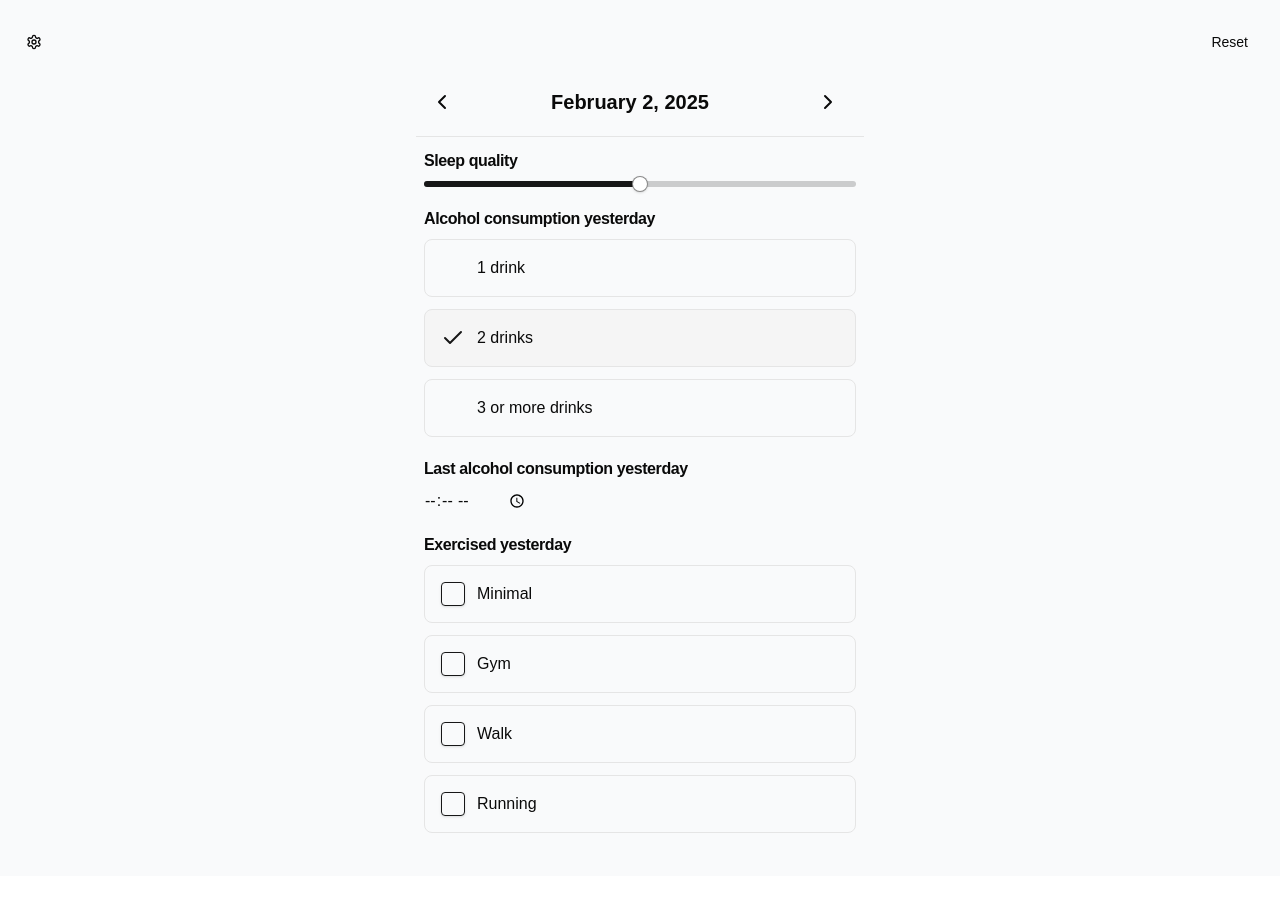
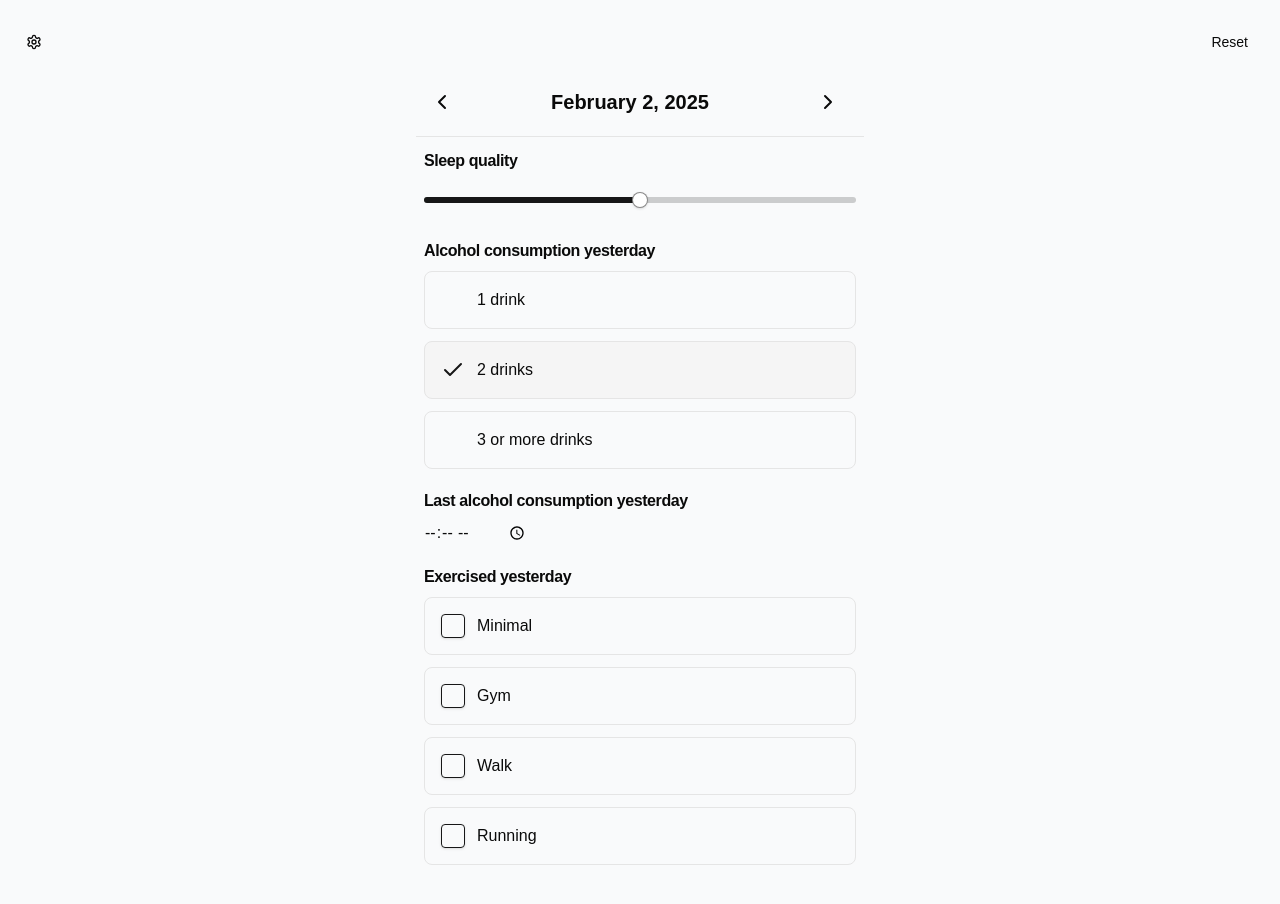
Before and after one commit to ThomasStock/tracker, a React (Vite) app: page / in a window 1280 px wide. Before the commit the page ends 876 px from the top, so only its background shows below. Built offline with nearby package versions, Linux system fonts and the light colour scheme.

Commit message:
range work

```diff
--- a/src/EntriesEditor/EntriesEditor.tsx
+++ b/src/EntriesEditor/EntriesEditor.tsx
@@ -41,9 +41,9 @@ export const EntriesEditor = () => {
   });
 
   return (
-    <div {...handlers} className="min-h-screen bg-gray-50">
+    <div className="min-h-screen bg-gray-50">
       <div className="mx-auto max-w-md">
-        <CardHeader className="space-y-4 px-2 sticky top-0 bg-gray-50 z-20 pb-4 pt-6 border-b mb-4">
+        <CardHeader {...handlers} className="space-y-4 px-2 sticky top-0 bg-gray-50 z-20 pb-4 pt-6 border-b mb-4">
           <div className="flex items-center justify-between gap-4">
             <Button variant="ghost" size="icon" onClick={goBack}>
               <ChevronLeft className="!size-6" />
--- a/src/EntriesEditor/EnumEditor.tsx
+++ b/src/EntriesEditor/EnumEditor.tsx
@@ -1,7 +1,7 @@
 import React from "react";
 import { type EnumValue } from "../store/entriesAtom";
 import type { EnumTemplate } from "../store/templateAtom";
-import { RadioGroup, RadioGroupItem } from "@/components/ui/radio-group";
+import { RadioGroup } from "@/components/ui/radio-group";
 import { Label } from "@/components/ui/label";
 import { Check } from "lucide-react"; // Import the checkmark icon
 
--- a/src/EntriesEditor/RangeEditor.tsx
+++ b/src/EntriesEditor/RangeEditor.tsx
@@ -10,17 +10,16 @@ interface RangeEditorProps {
 }
 
 export const RangeEditor: React.FC<RangeEditorProps> = ({ templateItem, value, setValue }) => {
-  console.log("value", value);
   return (
+    <div className="space-y-3">
       <Slider
-      defaultValue={[33]}
         value={[value]}
-      onValueChange={(e) => {
-        setValue(e[0]);
-      }}
+        onValueChange={(e) => setValue(e[0])}
         max={templateItem.max}
         min={templateItem.min}
         step={1}
+        className="py-4"
       />
+    </div>
   );
 };
```
Lines whose indentation alone changed are shown as unchanged.
